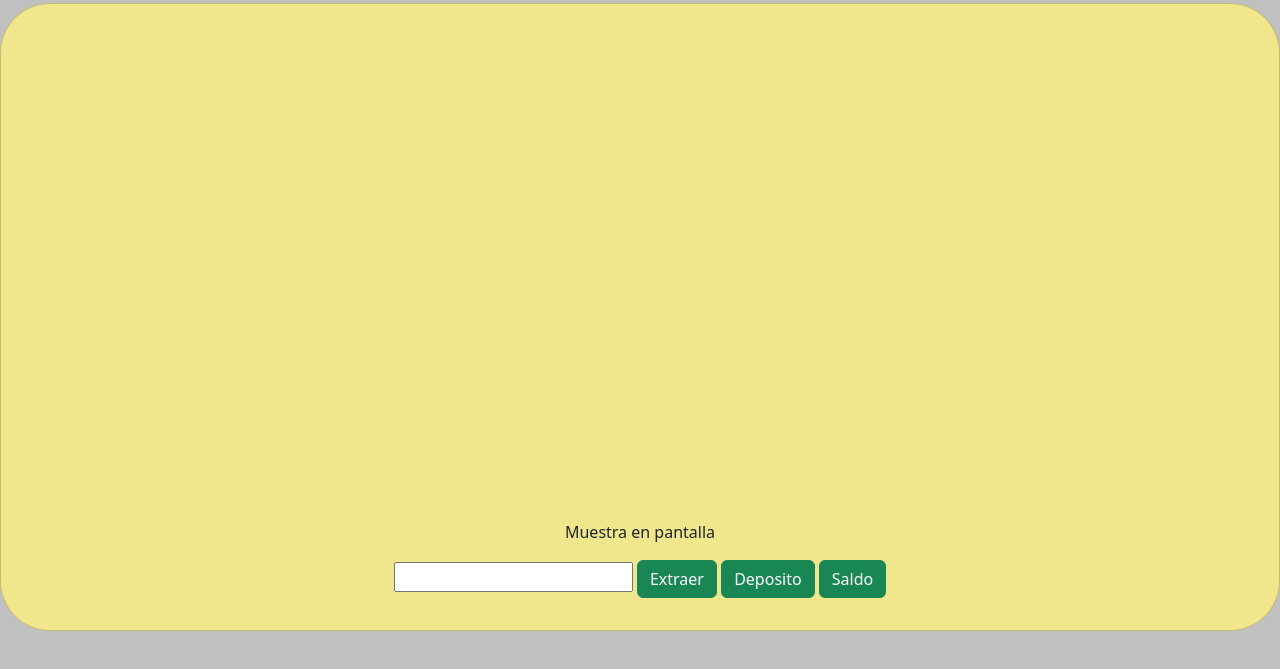
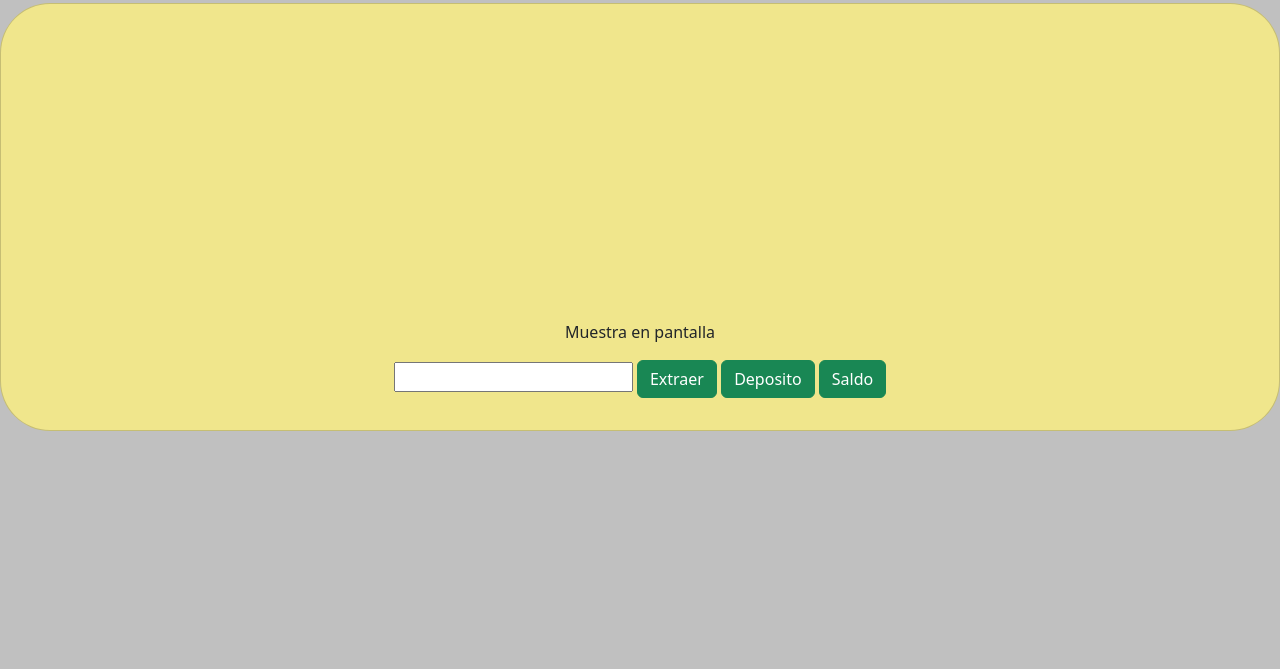
Before and after one commit to emerson14/PracticaSemillero5, a plain HTML site: page index.html in a window 1280 px wide. Shown: the part 53-722 px from the top of the page. Drawn offline with nearby package versions, Linux system fonts and the light colour scheme; files that its build step writes are made by us from their sources; files whose address does not match are found by name.

Commit message:
Add files via upload

```diff
--- a/styles.css
+++ b/styles.css
@@ -6,7 +6,7 @@ body{
     border-radius: 50px;
     background-color:khaki;
     justify-content: center;
-    padding-top: 500px;
+    padding-top: 300px;
     display: flex;
 
 
```
